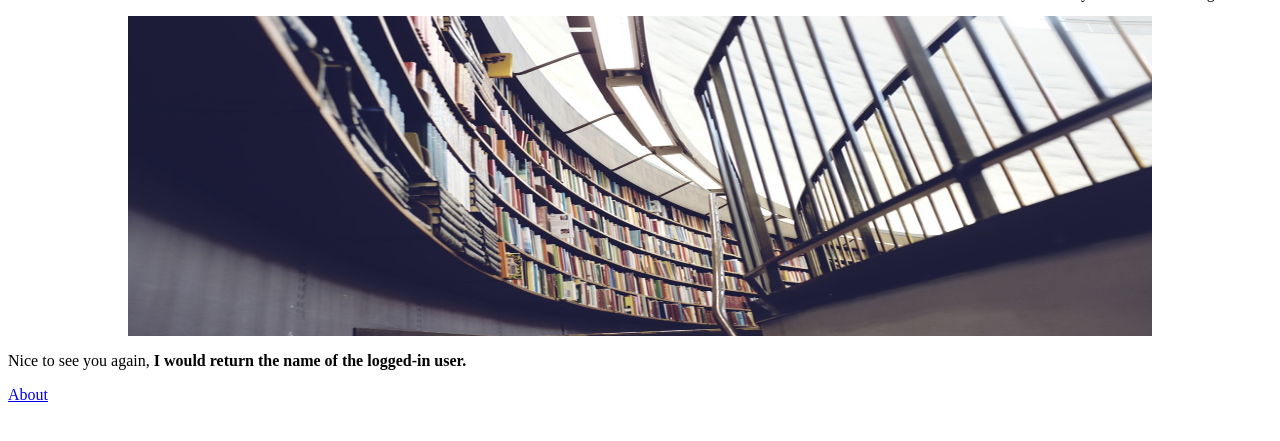
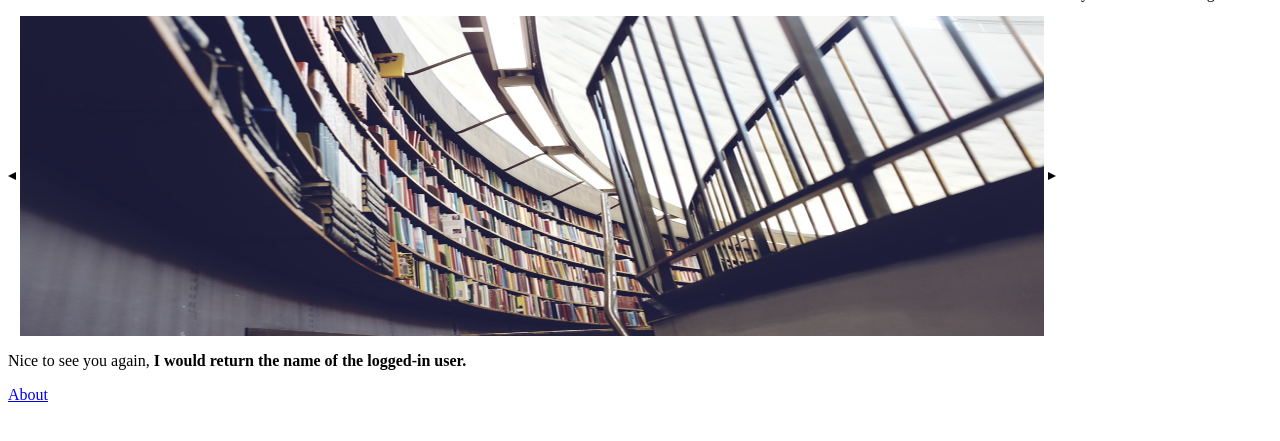
Before and after one commit to indigo-spacefish/Freetime_Project, a Django app: page /freetime/ in a window 1280 px wide. Shown: the part 64-505 px from the top of the page. Run offline with Django 3.2, Linux system fonts and the light colour scheme.

Commit message:
nav arrows

```diff
--- a/static/scripts/index.js
+++ b/static/scripts/index.js
@@ -1,5 +1,10 @@
 document.addEventListener("DOMContentLoaded", function() {
 
     var carousel = document.getElementById('carousel');
+    var currentImage = document.getElementsByClassName('show');
+
+    function carouselForward () {
+        currentImage.nextSibling.classList.add('show')
+    }
 
 });
--- a/static/stylesheets/index.css
+++ b/static/stylesheets/index.css
@@ -10,11 +10,16 @@ nav p {
 }
 
 .show {
-    display: block;
+    display: inline-block;
 }
 
 .hide {
     display: none;
+}
+
+.carouselBtn {
+    display: inline-block;
+    vertical-align: middle;
 }
 
 #carousel * {
@@ -22,4 +27,22 @@ nav p {
     height: 40vh;
     margin-left: auto;
     margin-right: auto;
+    text-align: center;
+    vertical-align: middle;
 }
+
+#backArrow {
+    width: 0;
+    height: 0;
+    border-top: .25em solid transparent;
+    border-right: .5em solid black;
+    border-bottom: .25em solid transparent;
+}
+
+#forwardArrow {
+    width: 0;
+    height: 0;
+    border-top: .25em solid transparent;
+    border-left: .5em solid black;
+    border-bottom: .25em solid transparent;
+}
--- a/templates/freetime/index.html
+++ b/templates/freetime/index.html
@@ -27,10 +27,14 @@
 
         <div id="carousel">
 
-            <img class="show" src="{% static 'images/library.jpg' %}">
-            <img class="hide" src="{% static 'images/skiing.jpg' %}">
-            <img class="hide" src="{% static 'images/exercise.jpg' %}">
-            <img class="hide" src="{% static 'images/hiking.jpg' %}">
+            <span id="backArrow" class="carouselBtn"></span>
+
+            <img id="c1" class="show" src="{% static 'images/library.jpg' %}">
+            <img id="c2" class="hide" src="{% static 'images/skiing.jpg' %}">
+            <img id="c3" class="hide" src="{% static 'images/exercise.jpg' %}">
+            <img id="c4" class="hide" src="{% static 'images/hiking.jpg' %}">
+
+            <span id="forwardArrow" class="carouselBtn"></span>
 
         </div>
 
```
